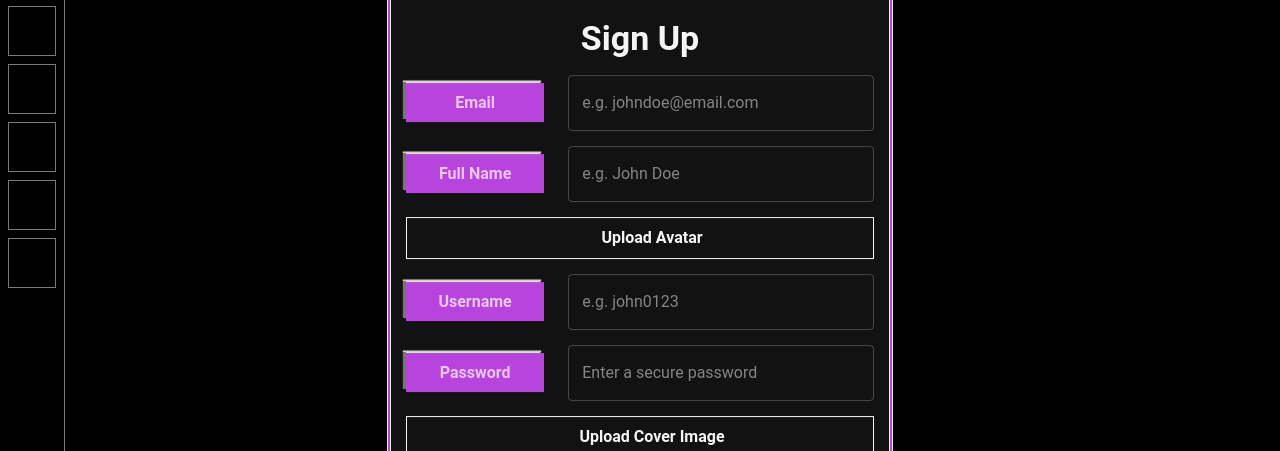
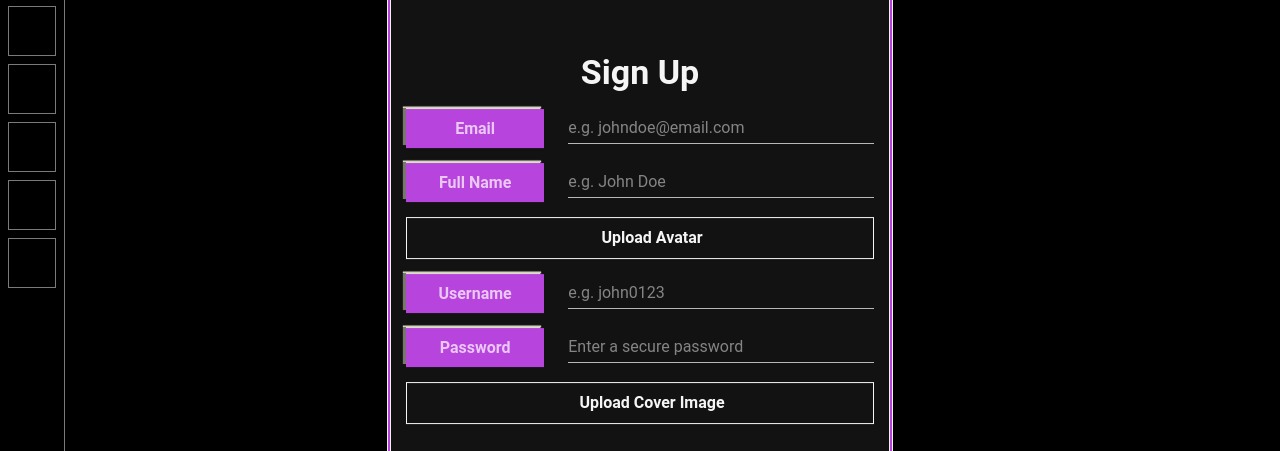
Before and after one commit to s3nsh1-dev/fullstack-primary, a React (Vite) app in the folder client/: page / in a window 1280 px wide. Both pictures are taken after a click on the button "Sign Up". Shown: the part 125-576 px from the top of the page. Built offline with nearby package versions, Linux system fonts and the light colour scheme; some icons are missing.

Commit message:
created Styled FormInput

```diff
--- a/client/src/components/RegisterForm.tsx
+++ b/client/src/components/RegisterForm.tsx
@@ -66,6 +66,7 @@ const RegisterForm: FC<RegisterFormProps> = ({ toggleOpen }) => {
           autoComplete="email"
           name="email"
           placeholder="e.g. johndoe@email.com"
+          variant="standard"
           value={formData.email}
           onChange={handleChange}
           required
@@ -77,6 +78,7 @@ const RegisterForm: FC<RegisterFormProps> = ({ toggleOpen }) => {
           autoComplete="name"
           name="fullname"
           placeholder="e.g. John Doe"
+          variant="standard"
           value={formData.fullname}
           onChange={handleChange}
           required
@@ -104,6 +106,7 @@ const RegisterForm: FC<RegisterFormProps> = ({ toggleOpen }) => {
           autoComplete="username"
           name="username"
           placeholder="e.g. john0123"
+          variant="standard"
           value={formData.username}
           onChange={handleChange}
           required
@@ -116,6 +119,7 @@ const RegisterForm: FC<RegisterFormProps> = ({ toggleOpen }) => {
           name="password"
           autoComplete="new-password"
           placeholder="Enter a secure password"
+          variant="standard"
           value={formData.password}
           onChange={handleChange}
           required
--- a/client/src/components/ui-components/StyledComponents.ts
+++ b/client/src/components/ui-components/StyledComponents.ts
@@ -85,9 +85,8 @@ export const FormBox = styled(Box)<BoxProps>({
 });
 
 export const FormInput = styled(TextField, {
-  shouldForwardProp: (prop) => prop !== "mode", // ✅ fixed
+  shouldForwardProp: (prop) => prop !== "mode",
 })<StyledTextFieldProps>(({ mode }) => ({
-  variants: "standard",
   width: "20rem",
   "& input:-webkit-autofill": {
     WebkitBoxShadow: "0 0 0 100px transparent inset !important",
--- a/client/src/pages/Login.tsx
+++ b/client/src/pages/Login.tsx
@@ -65,9 +65,10 @@ const Login: FC<LogInProps> = ({ toggleOpen }) => {
           id="username"
           name="username"
           placeholder="Enter Username"
-          required
+          variant="standard"
           value={userCred.username}
           onChange={handleChange}
+          required
         />
       </FormControlThemed>
       <FormControlThemed htmlFor="password" label="Password">
@@ -76,9 +77,10 @@ const Login: FC<LogInProps> = ({ toggleOpen }) => {
           id="password"
           name="password"
           placeholder="Enter Password"
-          required
+          variant="standard"
           value={userCred.password}
           onChange={handleChange}
+          required
         />
       </FormControlThemed>
       <ContainedButton mode={mode} type="submit" onClick={handleSubmit}>
```
